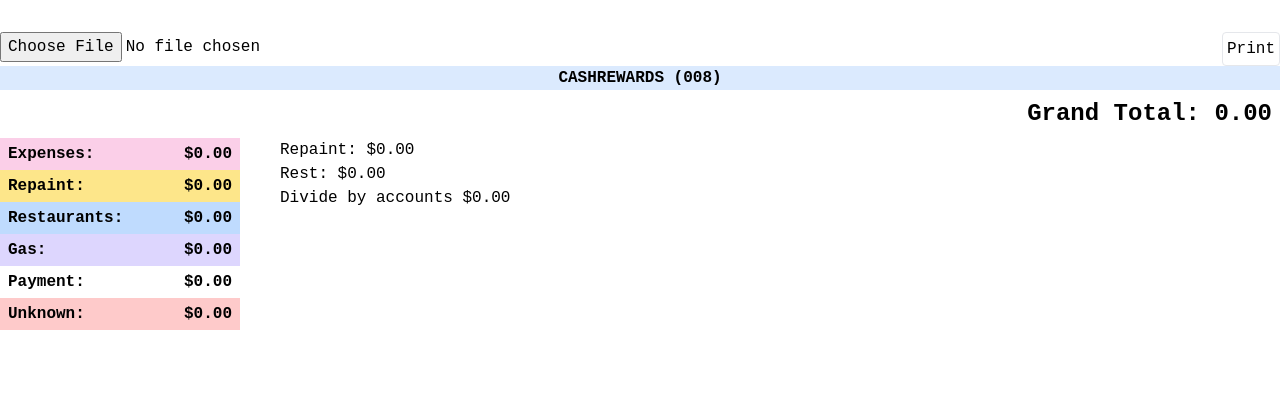
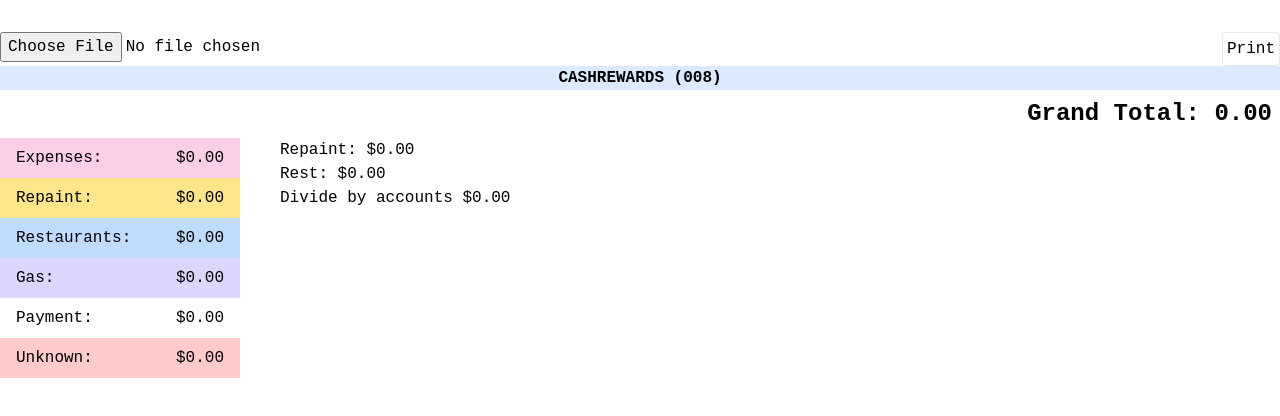
Before and after one commit to luisbertt/relations, a React (Create React App) app: page / in a window 1280 px wide. Shown: the top 416 px of the page. Built offline with nearby package versions, Linux system fonts and the light colour scheme.

Commit message:
Extracted dynamic tailwind background styles into its own constants

```diff
--- a/src/App.js
+++ b/src/App.js
@@ -147,9 +147,15 @@ const App = () => {
                 <div className="flex space-x-10">
                     <div className="w-60">
                         {categories.map((c, i) => {
-                            const styles = `bg-${categoryColorMap[c]} flex justify-between px-2 py-1 font-bold`
                             return (
-                                <p className={styles}>
+                                <p
+                                    className={categoryColorMap[c]}
+                                    style={{
+                                        justifyContent: "space-between",
+                                        display: "flex",
+                                        padding: ".5rem 1rem",
+                                    }}
+                                >
                                     {c}:<span>${groupedAmountsByTypes[i]}</span>
                                 </p>
                             )
@@ -204,12 +210,12 @@ const categories = [
 ]
 
 const categoryColorMap = {
-    Expenses: "pink-200",
-    Repaint: "yellow-200",
-    Restaurants: "blue-200",
-    Gas: "purple-200",
-    Unknown: "red-200",
-    Default: "white",
+    Expenses: "bg-pink-200",
+    Repaint: "bg-yellow-200",
+    Restaurants: "bg-blue-200",
+    Gas: "bg-purple-200",
+    Unknown: "bg-red-200",
+    Default: "bg-white",
 }
 
 const CardholderTrans = ({
@@ -242,13 +248,10 @@ const CardholderTrans = ({
                 </thead>
                 <tbody>
                     {trans.map((transaction, i) => {
-                        const backgroundColor = `bg-${
-                            categoryColorMap[transaction.type]
-                        }`
                         return (
                             <tr
                                 key={Math.random() * 1000}
-                                className={backgroundColor}
+                                className={categoryColorMap[transaction.type]}
                             >
                                 {Object.keys(transaction).map(key => {
                                     if (key === "type" || key === "mcc")
```
